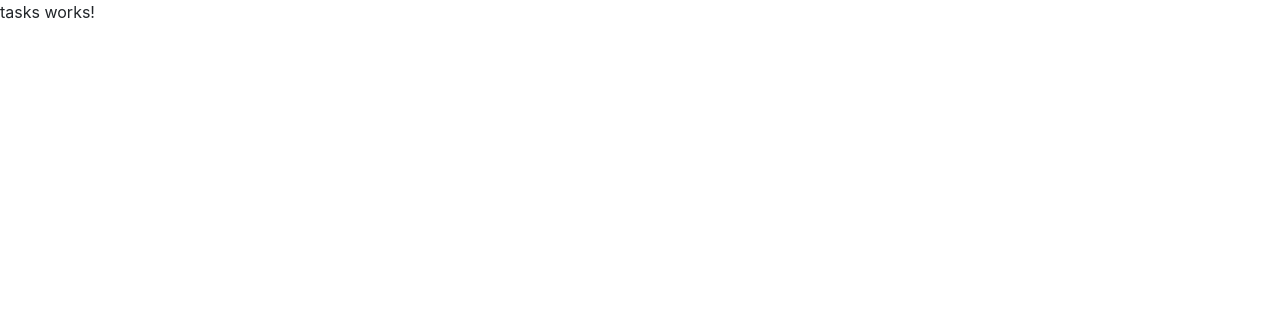
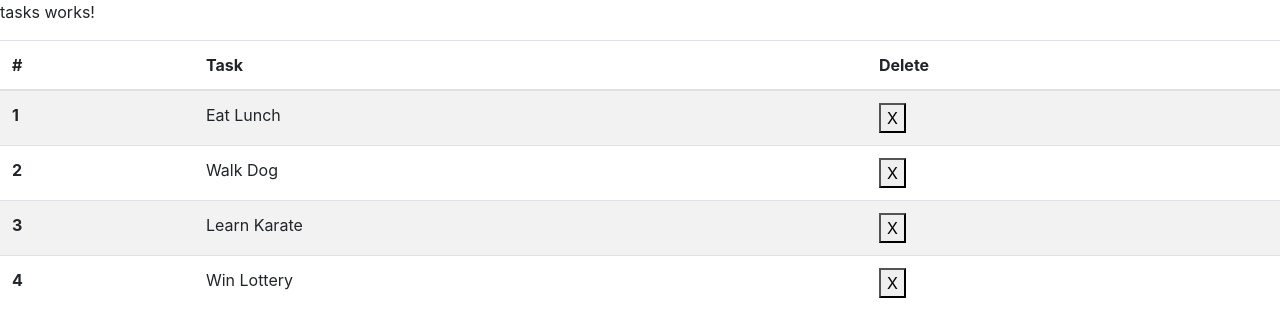
Before and after one commit to aaronshivers/task-crud, an Angular app: page /tasks in a window 1280 px wide. Shown: the top 336 px of the page. Built offline with nearby package versions, Linux system fonts and the light colour scheme.

Commit message:
refactor/tasks - added table component

```diff
--- a/src/app/app.module.ts
+++ b/src/app/app.module.ts
@@ -7,13 +7,15 @@ import { HomeComponent } from './home/home.component';
 import { HeroComponent } from './hero/hero.component';
 import { NgbModule } from '@ng-bootstrap/ng-bootstrap';
 import { TasksComponent } from './tasks/tasks.component';
+import { TableComponent } from './table/table.component';
 
 @NgModule({
   declarations: [
     AppComponent,
     HomeComponent,
     HeroComponent,
-    TasksComponent
+    TasksComponent,
+    TableComponent
   ],
   imports: [
     BrowserModule,
--- /dev/null
+++ b/src/app/table/table.component.html
@@ -0,0 +1,18 @@
+<table class="table table-striped">
+  <thead>
+  <tr>
+    <th scope="col">#</th>
+    <th scope="col">Task</th>
+    <th scope="col">Delete</th>
+  </tr>
+  </thead>
+  <tbody>
+  <tr *ngFor="let task of tasks; index as i">
+    <th scope="row">{{ i + 1 }}</th>
+    <td>
+      {{ task.body }}
+    </td>
+    <td><button>X</button></td>
+  </tr>
+  </tbody>
+</table>
--- /dev/null
+++ b/src/app/table/table.component.ts
@@ -0,0 +1,35 @@
+import { Component, OnInit } from '@angular/core';
+
+interface Task {
+  body: string;
+}
+
+const TASKS: Task[] = [
+  {
+    body: 'Eat Lunch',
+  },
+  {
+    body: 'Walk Dog',
+  },
+  {
+    body: 'Learn Karate',
+  },
+  {
+    body: 'Win Lottery',
+  },
+];
+
+@Component({
+  selector: 'app-table',
+  templateUrl: './table.component.html',
+  styleUrls: [ './table.component.css' ],
+})
+export class TableComponent implements OnInit {
+  tasks = TASKS;
+
+  constructor() { }
+
+  ngOnInit() {
+  }
+
+}
--- a/src/app/tasks/tasks.component.html
+++ b/src/app/tasks/tasks.component.html
@@ -1 +1,2 @@
 <p>tasks works!</p>
+<app-table></app-table>
```
Also changed, not shown: src/app/table/table.component.css (added), 1 other file (tests, documents, lock files or other folders).
